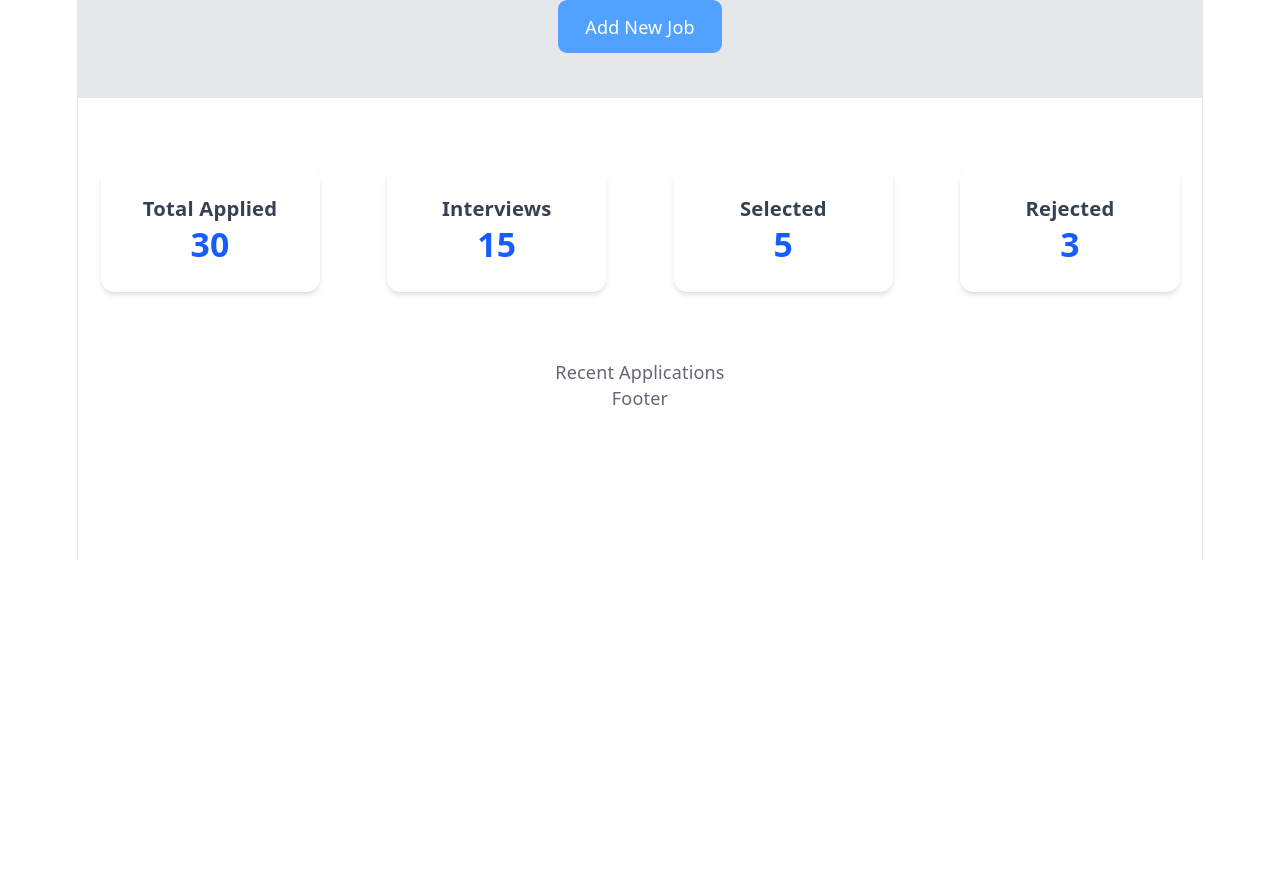
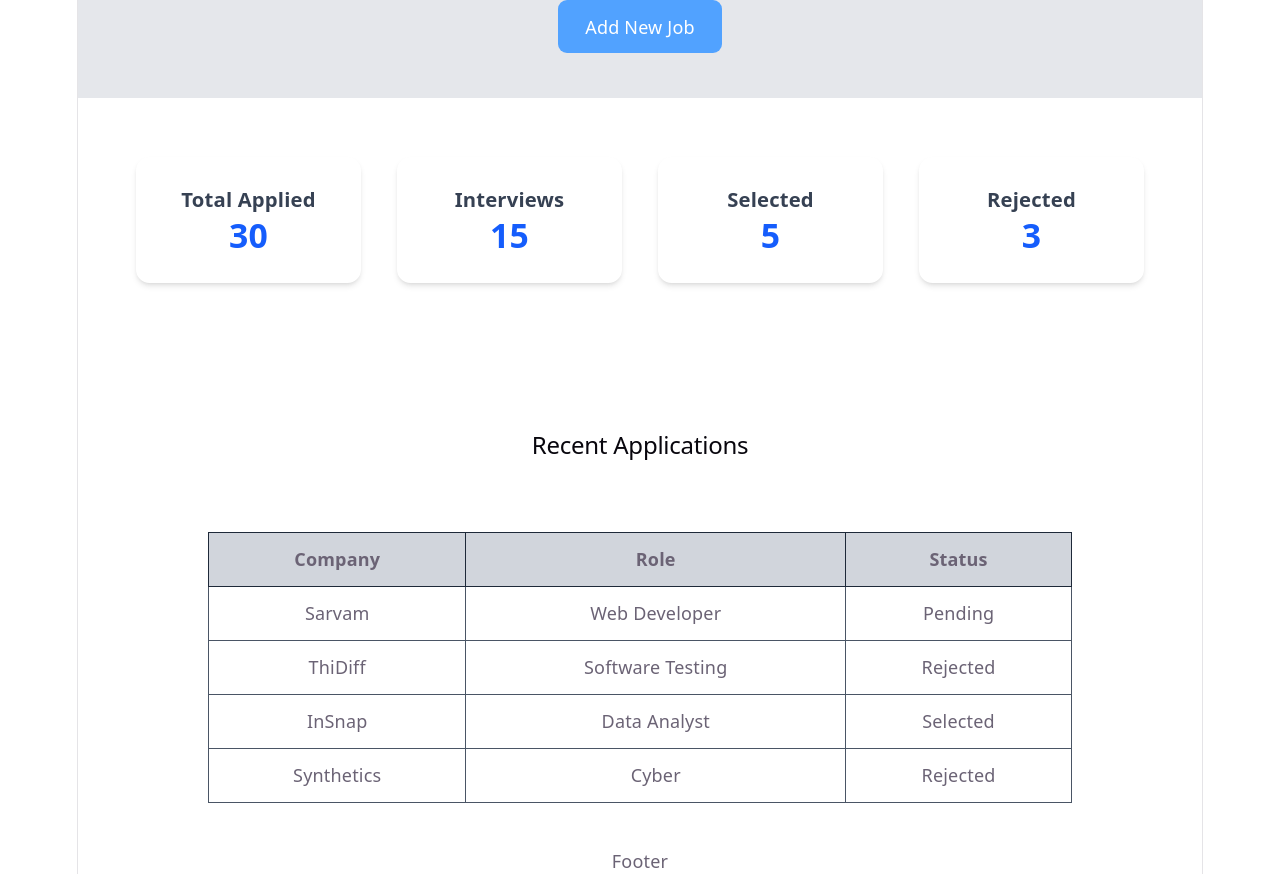
Before and after one commit to ramyadweb/jobtracker, a React app: page / in a window 1280 px wide. Shown: the part 240-1114 px from the top of the page. Before the commit the page ends 800 px from the top, so only its background shows below. Built offline with nearby package versions, Linux system fonts and the light colour scheme; the HTML template or start-up script is replaced by a standard one.

Commit message:
Applications

```diff
--- a/src/components/RecentApplications.jsx
+++ b/src/components/RecentApplications.jsx
@@ -1,8 +1,51 @@
 function RecentApplications() {
     return(
-        <div>
-            <h3>Recent Applications</h3>
-        </div>
+        <section className="bg-white py-10" >
+            <h2 className="text-center text-2xl py-10 font-bold text-gray-800">
+                Recent Applications
+            </h2>
+            <div className="max-w-3xl mx-auto mt-6 ">
+                <table className="w-full border border-gray-300 text-center" >
+                    <thead className="bg-gray-300">
+                      <tr>
+                        <th className="p-3 border border-gray-800">Company</th>
+                        <th className="p-3 border border-gray-800">Role</th>
+                        <th className="p-3 border border-gray-800">Status</th>
+                      </tr>
+                    </thead>
+                    <thead>
+                      <tr>
+                        <td className="p-3 border border-gray-600">Sarvam</td>
+                        <td className="p-3 border border-gray-600">Web Developer</td>
+                        <td className="p-3 border border-gray-600">Pending</td>
+                      </tr>
+                    </thead>
+                    <thead>
+                      <tr>
+                        <td className="p-3 border border-gray-600">ThiDiff</td>
+                        <td className="p-3 border border-gray-600">Software Testing</td>
+                        <td className="p-3 border border-gray-600">Rejected</td>
+                      </tr>
+                    </thead>
+                    <thead>
+                      <tr>
+                        <td className="p-3 border border-gray-600">InSnap</td>
+                        <td className="p-3 border border-gray-600">Data Analyst</td>
+                        <td className="p-3 border border-gray-600">Selected</td>
+                      </tr>
+                    </thead>
+                    <thead>
+                      <tr>
+                        <td className="p-3 border border-gray-600">Synthetics</td>
+                        <td className="p-3 border border-gray-600">Cyber </td>
+                        <td className="p-3 border border-gray-600">Rejected</td>
+                      </tr>
+                    </thead>
+                </table>
+            </div>
+
+
+        </section>
     );
 }
 
--- a/src/pages/Home.jsx
+++ b/src/pages/Home.jsx
@@ -13,7 +13,7 @@ function Home() {
           </div>
 
 
-          <div className="flex gap-15 py-10 bg-white m-5">
+          <div className="flex gap-8 justify-center py-8 bg-white m-5">
             <StatusCard title="Total Applied" count="30"/>
             <StatusCard title="Interviews" count="15"/>
             <StatusCard title="Selected" count="5"/>
```
